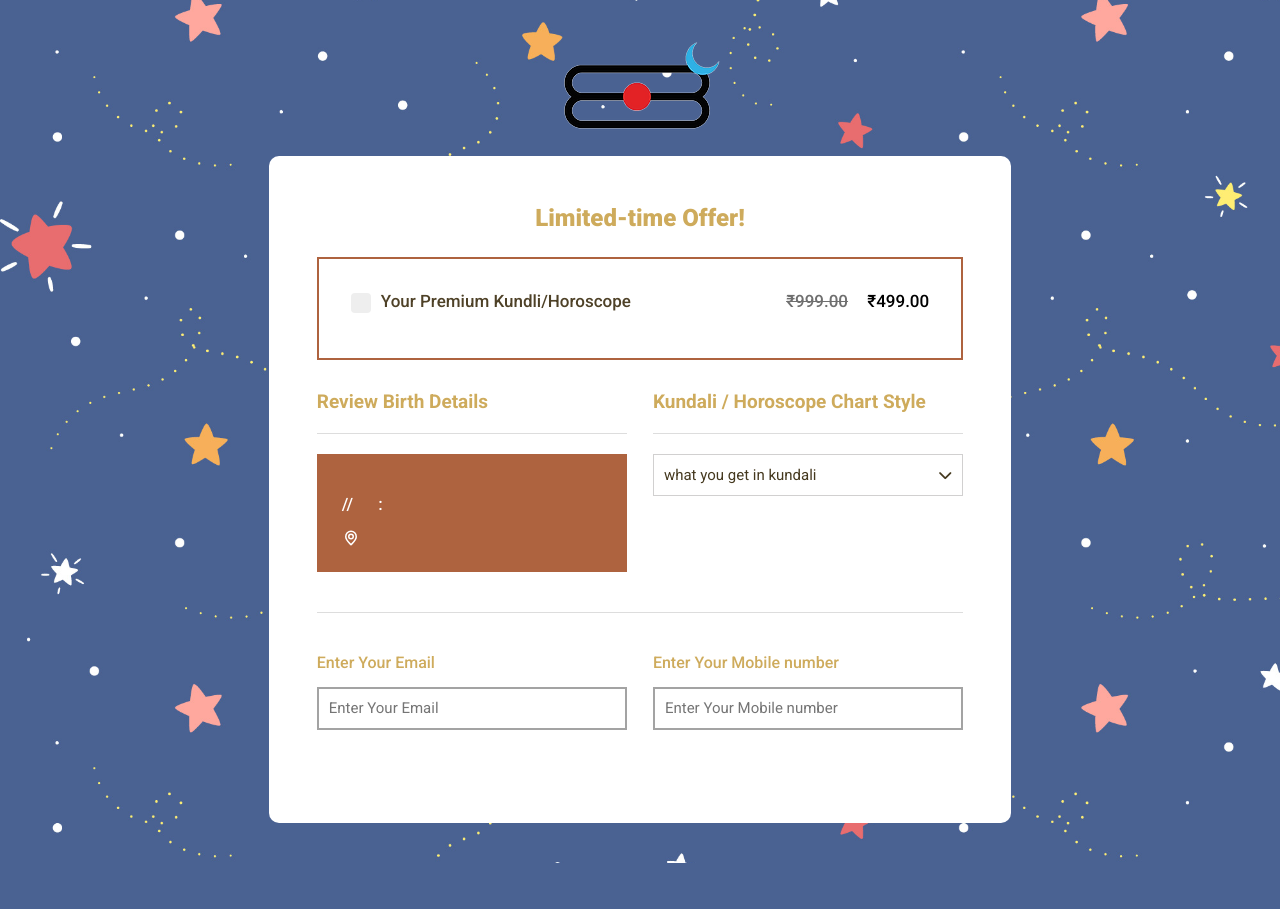
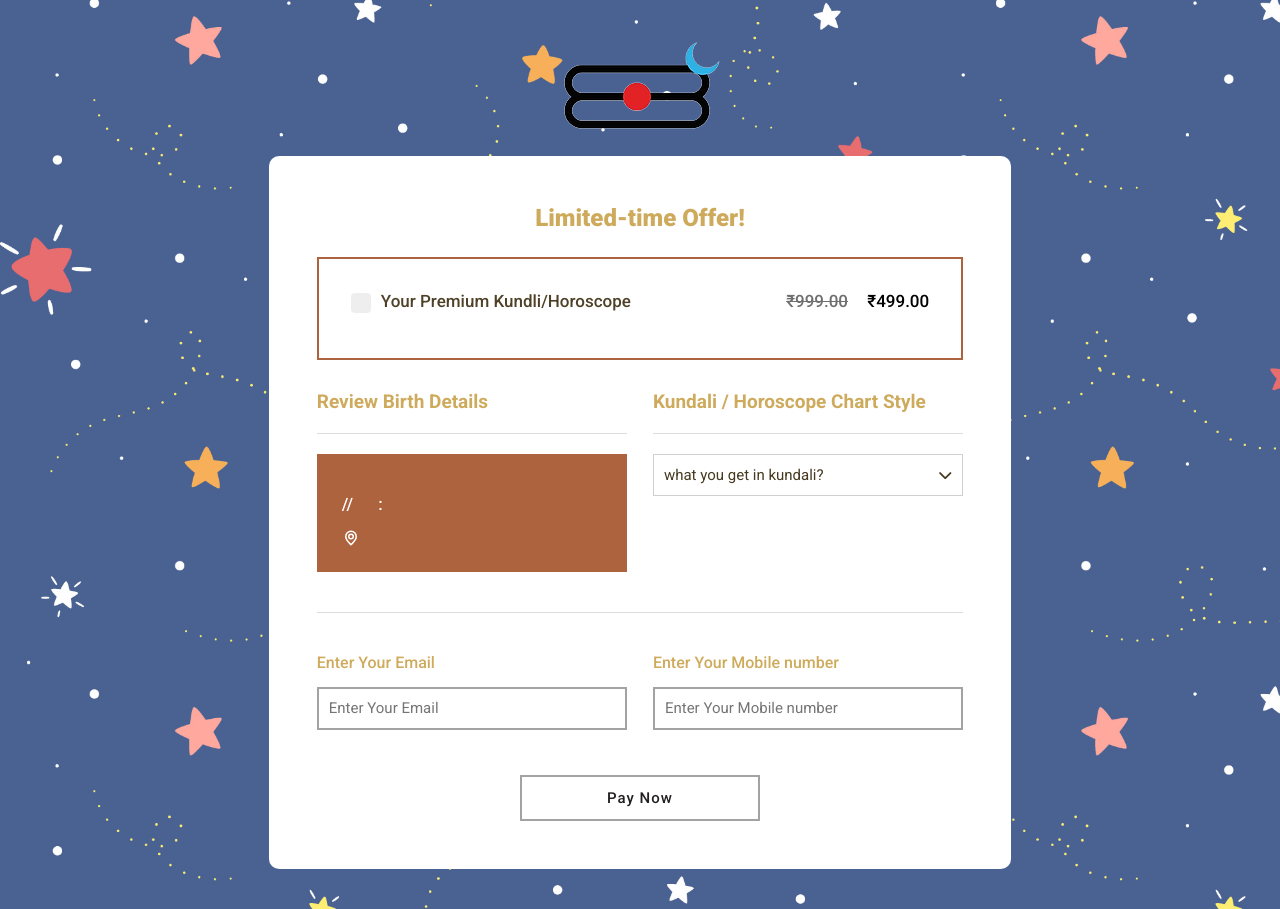
Before and after one commit to SharpMultimedia/Shiv-Cosmic, a Django app: page /payment/ in a window 1280 px wide. Before the commit the page ends 863 px from the top, so only its background shows below. Run offline with Django 4.2, Linux system fonts and the light colour scheme; some libraries are stand-ins or nearby versions.

Commit message:
front end changes

```diff
--- a/templates/payment.html
+++ b/templates/payment.html
@@ -101,23 +101,24 @@
 
                             <div class="faqs">
                                 <div class="questions">
-                                    <h3>what you get in kundali</h3>
+                                    <h3>what you get in kundali?</h3>
 
                                     <i class="fa fa-chevron-down"></i>
                                 </div>
 
                                 <div class="answer">
-                                    <p>Basic Astrological Details</p>
-                                    <p>1.Planetary Positions</p>
-                                    <p>2.Horoscope Charts</p>
-                                    <p>3.Divisional Charts</p>
-                                    <p>4.House Cusps and Sandhi</p>
-                                    <p>5.Vimshottari, Yogini, Dasha </p>
-                                    <p>6.Favourable Points, Numerology Report</p>
-                                    <p>7.Kalsarpa Dosha Manglik Analysis, Sadhesati Analysis
-                                        Gemstone Suggestions,
-                                        LIFE, BENEFIC & LUCKY STONE
-                                        Ascendant Report</p>
+                                    <p>● Basic Astrological Details</p>
+                                    <p>● Planetary Positions</p>
+                                    <p>● Horoscope Charts</p>
+                                    <p>● Divisional Charts</p>
+                                    <p>● House Cusps and Sandhi</p>
+                                    <p>● Vimshottari, Yogini, Dasha </p>
+                                    <p>● Favourable Points, Numerology Report</p>
+                                    <p>● Kalsarpa Dosha Manglik Analysis</p>
+                                    <p>● Sadhesati Analysis</p>
+                                    <p>● Gemstone Suggestions</p>
+                                    <p>● LIFE, BENEFIC & LUCKY STONE</p>
+                                    <p>● Ascendant Report</p>
 
                                 </div>
                             </div>
@@ -165,10 +166,7 @@
                         </div>
 
                         <div class="inputBx formBtn">
-                            <form>
-                                <script src="https://checkout.razorpay.com/v1/payment-button.js" data-payment_button_id="pl_OKanOHurc3TYRt" async> </script>
-                            </form>
-                            <!-- <input type="submit" value="Pay Now"> -->
+                            <input type="submit" value="Pay Now">
                         </div>
                     </form>
                 </div>
--- a/templates/result.html
+++ b/templates/result.html
@@ -29,8 +29,6 @@
       <p>Thank you for making a payment, you will get your kundali /horoscope report on your email.
         else you can download now from here. click on download button.</p>
 
-      <p>You will be receiving an email shortly with invoice from your ......</p>
-
       {% if astrology_data %}
         <a href="{{ astrology_data.pdf_url }}" target="_blank"><button><img src="/static/assets/icons/pdf.svg" alt=""> Download PDF</button></a>
       {% else %}
```
